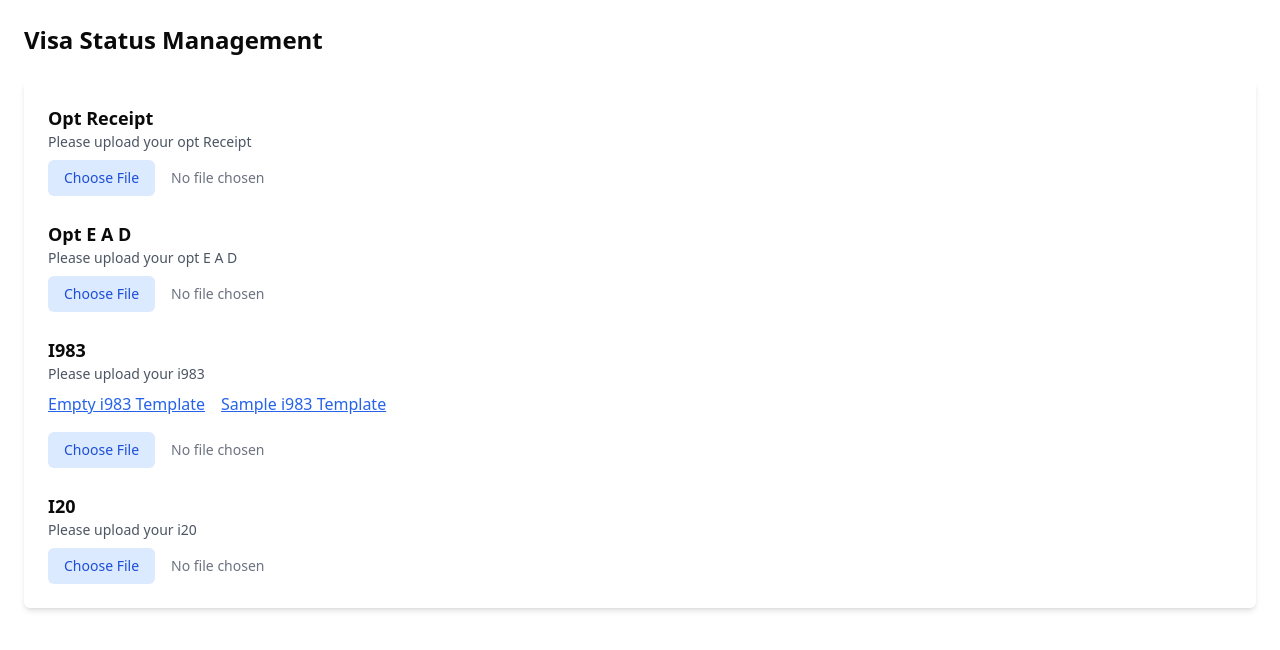
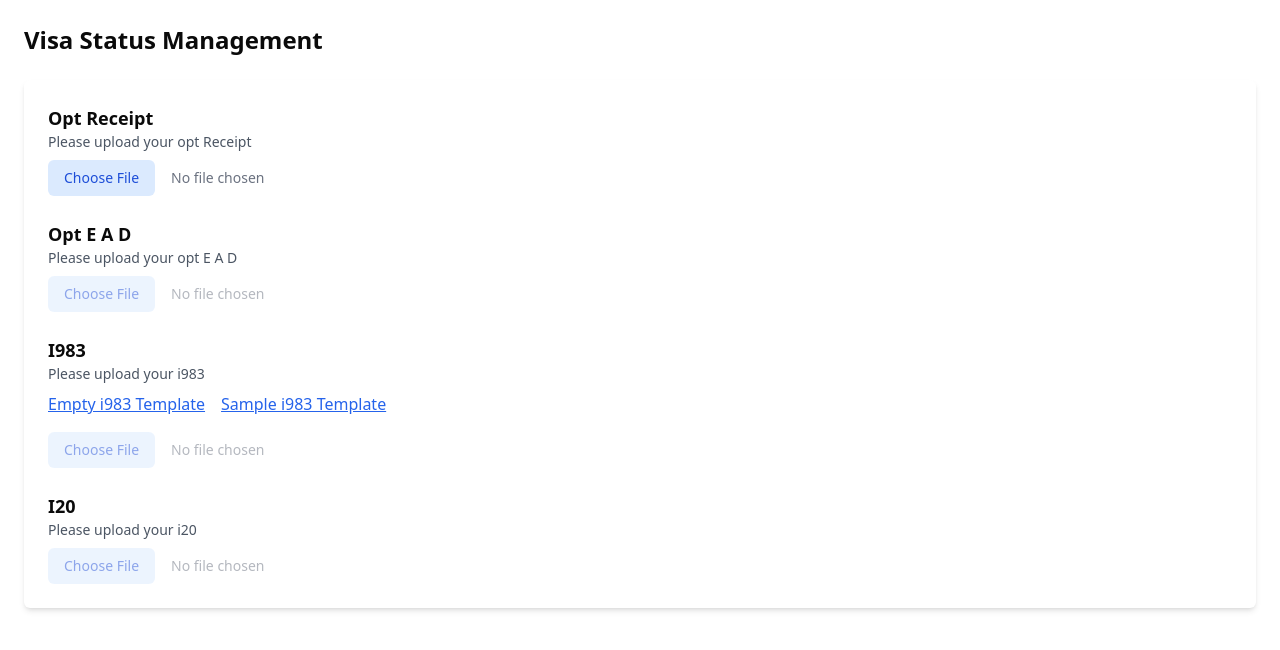
Before and after one commit to Arvin-tc/Chuwa_projectB, a React (Vite) app in the folder project-b/: page /visa-status in a window 1280 px wide. Shown: the top 650 px of the page. Built offline with nearby package versions, Linux system fonts and the light colour scheme; no server answers; sample sign-in values are in the browser's storage.

Commit message:
[Fix]visa dependencies

```diff
--- a/project-b/src/pages/VisaStatus.jsx
+++ b/project-b/src/pages/VisaStatus.jsx
@@ -70,14 +70,14 @@ const VisaStatus = () => {
         return null;
     }
 
-    const isDependant = (docType) => {
-        const msg = getDependency(docType);
-        if(msg) {
-            alert(msg);
-            return true;
-        }
-        return false;
-    };
+    // const isDependant = (docType) => {
+    //     const msg = getDependency(docType);
+    //     if(msg) {
+    //         alert(msg);
+    //         return true;
+    //     }
+    //     return false;
+    // };
 
     const renderFileActions = (docType) => (
         <>
@@ -105,7 +105,9 @@ const VisaStatus = () => {
         </>
     );
 
-    const renderI983Templates = () => (
+    const renderI983Templates = () => {
+        const msg = getDependency('i983');
+        return (
         <>
             <div className='mb-4'>
                 <a
@@ -140,16 +142,18 @@ const VisaStatus = () => {
             accept='image/jpeg,image/png,application/pdf'
 
                                 onClick={(e) => {
-                                    if(isDependant(docType)) {
+                                    if(msg) {
+                                        alert(msg);
                                         e.preventDefault();
                                     }
                                 }}
-            onChange={(event) => handleUpload('i983', event.target.files[0])}
-            className="block w-full text-sm text-gray-500 file:mr-4 file:py-2 file:px-4 file:rounded-md file:border-0 file:text-sm file:bg-blue-100 file:text-blue-700 hover:file:bg-blue-200"
-            disabled={isDependant('i983')}
+  className={`block w-full text-sm text-gray-500 file:mr-4 file:py-2 file:px-4 file:rounded-md file:border-0 file:text-sm file:bg-blue-100 file:text-blue-700 hover:file:bg-blue-200 ${
+        getDependency('i983') ? 'opacity-50 cursor-not-allowed' : ''
+    }`}
            />
         </>
-    );
+);
+    };
 
     if (loading) return <p>Loading...</p>;
     if (error) return <p>Error: {error}</p>;
@@ -171,13 +175,16 @@ return (
                                     type="file"
                                     accept="image/jpeg,image/png,application/pdf"
                                 onClick={(e) => {
-                                    if(isDependant(docType)) {
+                                    const msg = getDependency(docType);
+                                    if(msg){
                                         e.preventDefault();
+                                        alert(msg);
                                     }
                                 }}
                                     onChange={(event) => handleUpload(docType, event.target.files[0])}
-                                    className="block w-full text-sm text-gray-500 file:mr-4 file:py-2 file:px-4 file:rounded-md file:border-0 file:text-sm file:bg-blue-100 file:text-blue-700 hover:file:bg-blue-200"
-                                    disabled={isDependant(docType)}
+className={`block w-full text-sm text-gray-500 file:mr-4 file:py-2 file:px-4 file:rounded-md file:border-0 file:text-sm file:bg-blue-100 file:text-blue-700 hover:file:bg-blue-200 ${
+        getDependency(docType) ? 'opacity-50 cursor-not-allowed' : ''
+    }`}
                                 />
                             )
                         )}
```
